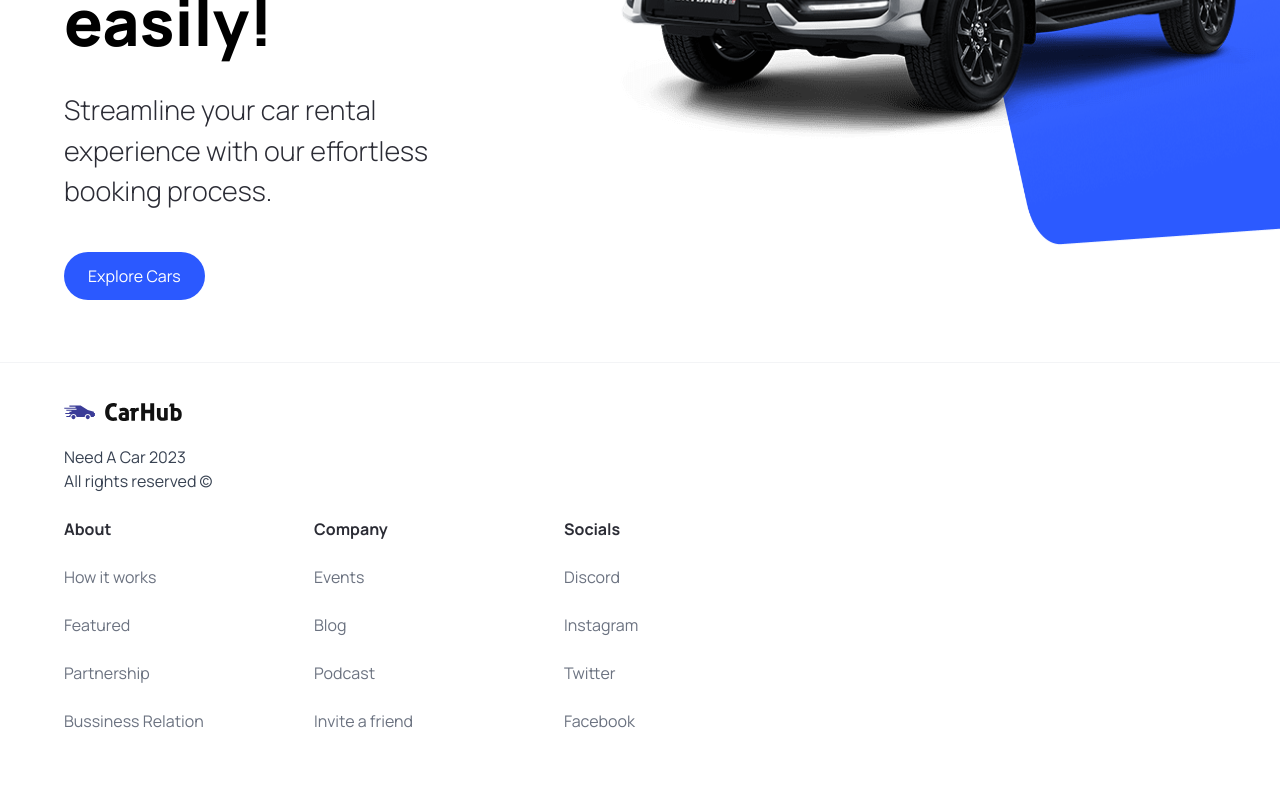
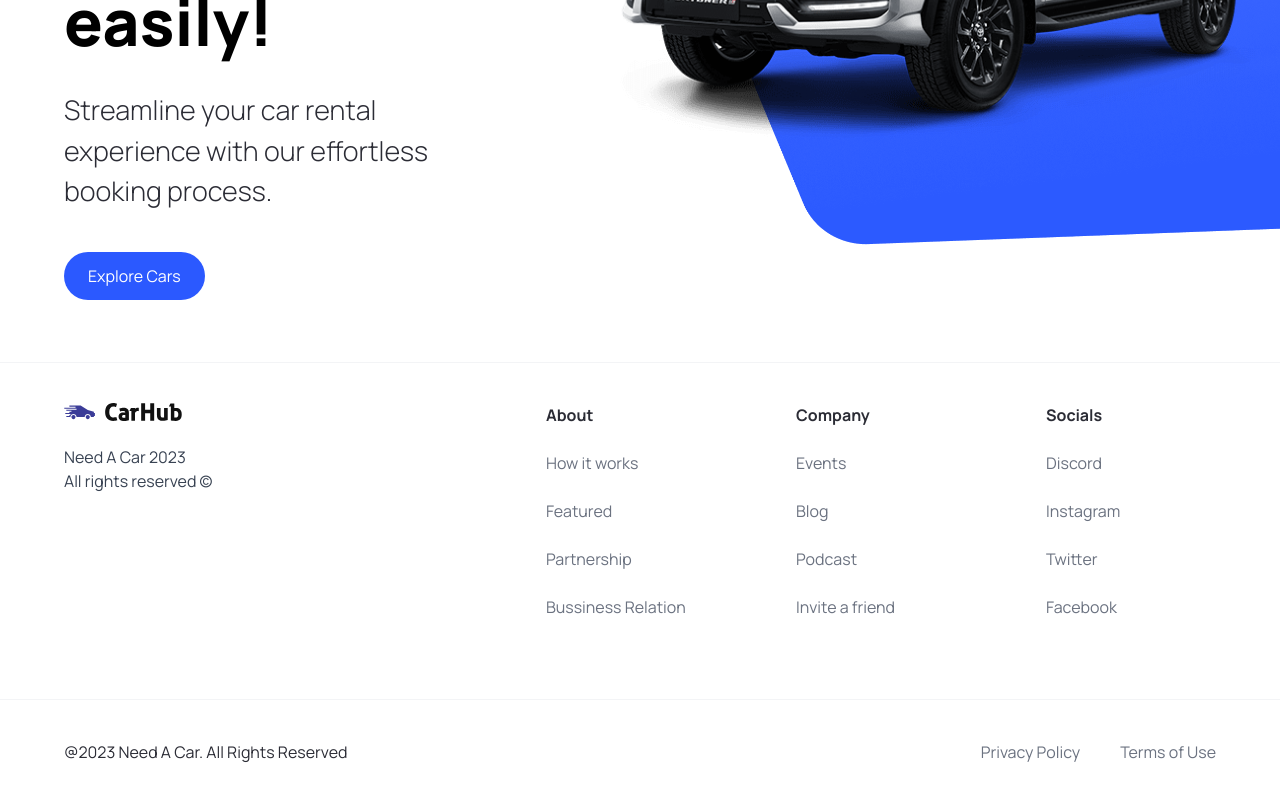
Before and after one commit to alexei-dayrit/car-app, a Next.js app: page / in a window 1280 px wide. Shown: the part 458-1258 px from the top of the page. Before the commit the page ends 1231 px from the top, so only its background shows below. Built offline with nearby package versions, Linux system fonts and the light colour scheme.

Commit message:
Completed Footer component and adjusted hero overlay.

```diff
--- a/components/Footer.tsx
+++ b/components/Footer.tsx
@@ -19,6 +19,7 @@
             Need A Car 2023 <br />
             All rights reserved &copy;
           </p>
+        </div>
 
         <div className="footer__links">
           {footerLinks.map((link) => (
@@ -38,9 +39,23 @@
         </div>
       </div>
 
+      <div className="flex justify-between items-center flex-wrap mt-10 border-t
+          border-gray-100 sm:px-16 px-6 py-10"
+      >
+        <p>@2023 Need A Car. All Rights Reserved</p>
+        <div className="footer__copyrights-link">
+          <Link href="/" className="text-gray-500">
+            Privacy Policy
+          </Link>
+
+          <Link href="/" className="text-gray-500">
+            Terms of Use
+          </Link>
         </div>
+      </div>
+
     </footer>
-  )
+  );
 };
 
 export default Footer;
--- a/components/Hero.tsx
+++ b/components/Hero.tsx
@@ -27,8 +27,8 @@
       <div className="hero__image-container">
         <div className="hero__image">
           <Image src="/hero.png" alt="hero" fill className="object-contain" />
-          <div className="hero__image-overlay"></div>
         </div>
+        <div className="hero__image-overlay"></div>
       </div>
     </div>
   );
```
Lines whose indentation alone changed are shown as unchanged.
